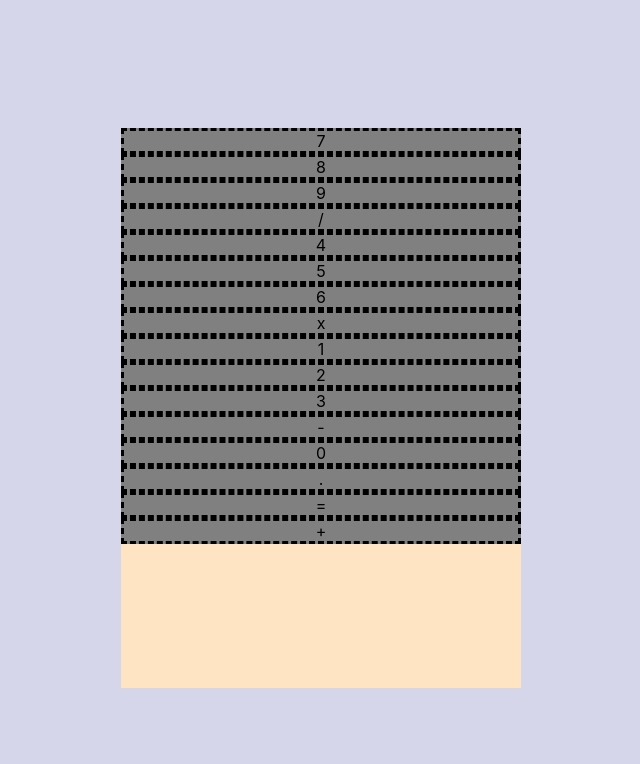
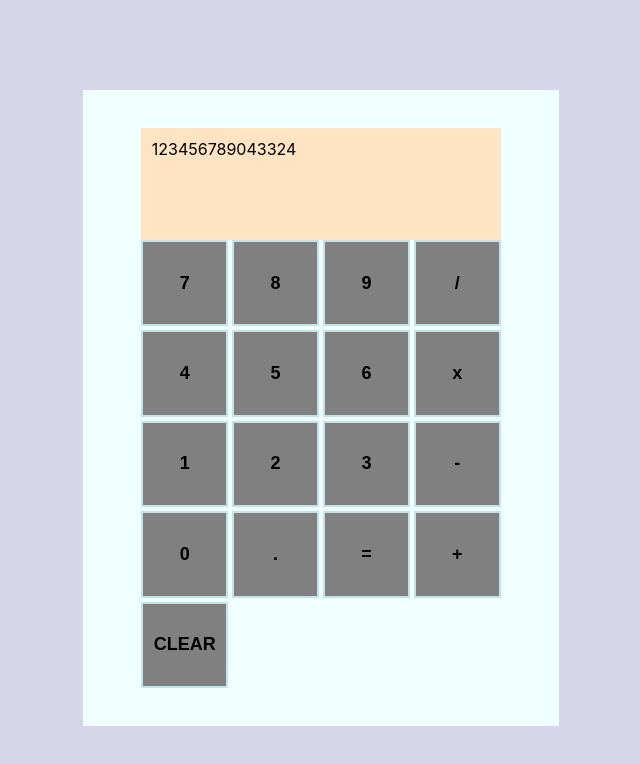
Before and after one commit to jasczajka/calculator, a plain HTML site: page index.html in a window 1280 px wide. Shown: the whole page, without its empty margins (319-959 px from the left). Drawn offline with Linux system fonts and the light colour scheme.

Commit message:
Make grid of the calculator and first visual version

```diff
--- a/index.html
+++ b/index.html
@@ -9,24 +9,25 @@
   </head>
   <body>
     <div id='calculator'>
-      <div id='display'>
+      <div id='display'>123456789043324</div>
       <div id='keyboard'>
-        <div class='buttons' id='button-7'>7</div>
-        <div class='buttons' id='button-8'>8</div>
-        <div class='buttons' id='button-9'>9</div>
-        <div class='buttons' id='button-/'>/</div>
-        <div class='buttons' id='button-4'>4</div>
-        <div class='buttons' id='button-5'>5</div>
-        <div class='buttons' id='button-6'>6</div>
-        <div class='buttons' id='button-x'>x</div>
-        <div class='buttons' id='button-1'>1</div>
-        <div class='buttons' id='button-2'>2</div>
-        <div class='buttons' id='button-3'>3</div>
-        <div class='buttons' id='button--'>-</div>
-        <div class='buttons' id='button-0'>0</div>
-        <div class='buttons' id='button-.'>.</div>
-        <div class='buttons' id='button-='>=</div>
-        <div class='buttons' id='button-+'>+</div>
+        <button type = 'button' class='number-button'>7</button>
+        <button type = 'button' class='number-button'>8</button>
+        <button type = 'button' class='number-button'>9</button>
+        <button type = 'button' class='number-button'>/</button>
+        <button type = 'button' class='number-button'>4</button>
+        <button type = 'button' class='number-button'>5</button>
+        <button type = 'button' class='number-button'>6</button>
+        <button type = 'button' class='operator-button'>x</button>
+        <button type = 'button' class='number-button'>1</button>
+        <button type = 'button' class='number-button'>2</button>
+        <button type = 'button' class='number-button'>3</button>
+        <button type = 'button' class='operator-button'>-</button>
+        <button type = 'button' class='number-button'>0</button>
+        <button type = 'button' class='operator-button'>.</button>
+        <button type = 'button' class='operator-button'>=</button>
+        <button type = 'button' class='operator-button'>+</button>
+        <button type = 'button' id='clear-button'>CLEAR</button>
       </div>
     </div>
 
--- a/styles.css
+++ b/styles.css
@@ -12,25 +12,34 @@ body
 #calculator
 {
   display:grid;
-  grid-template: 1fr 4fr / 0,9fr;
+  justify-content: center;
+  padding: 3%;
+  grid-template: 1fr 4fr / 0.9fr;
   height: 70vh;
   width: 50vh;
   background-color: azure;
-  gap:5% 5%;
 }
 
 #display
 {
   background-color: bisque;
-  grid-row: 1/2;
+  padding: 3%;
 }
-
-.buttons
+#keyboard
+{
+  display:grid;
+  grid-template: repeat(5, 1fr) / repeat(4, 1fr);
+  gap: 1%;
+}
+button
 {
   display:flex;
-  border-style: dashed;
+  border-style: solid;
+  border-color: #C6E2E9;
   background-color:grey;
   justify-content:  center;
   align-items: center;
+  font-size: large;
+  font-weight: bold;
 
 }
```
